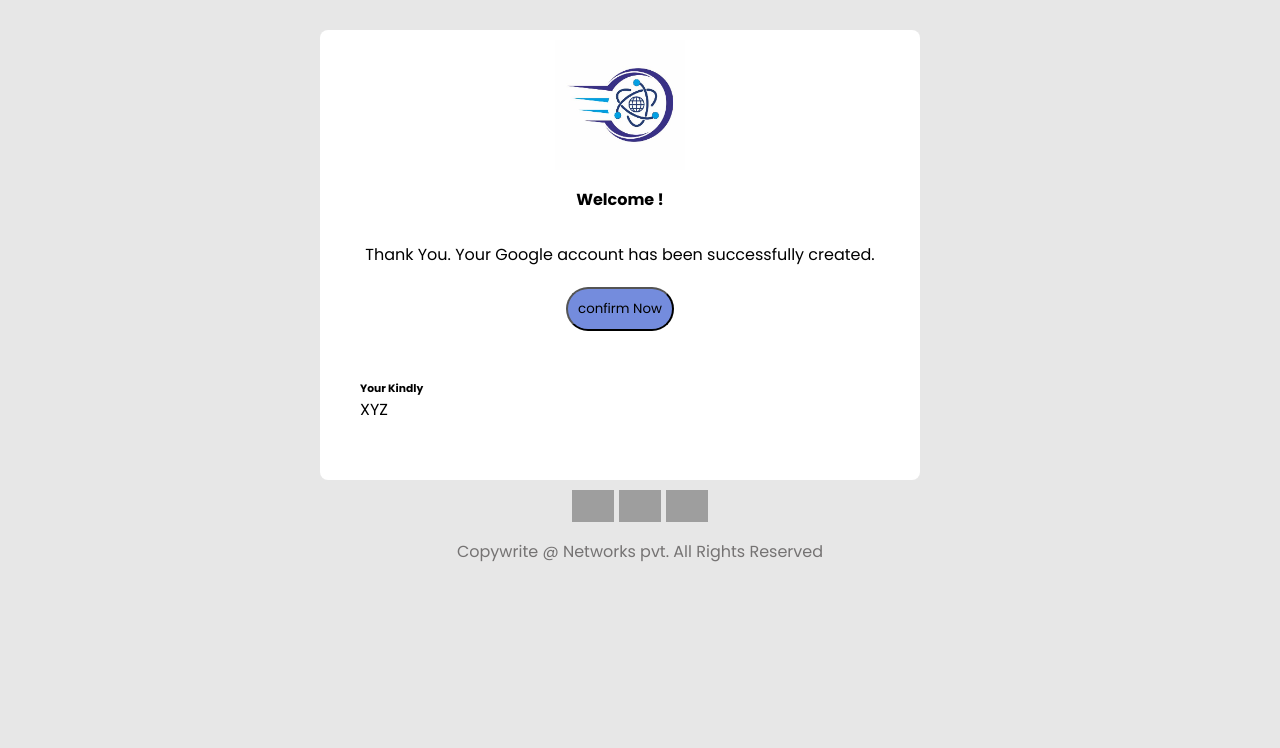
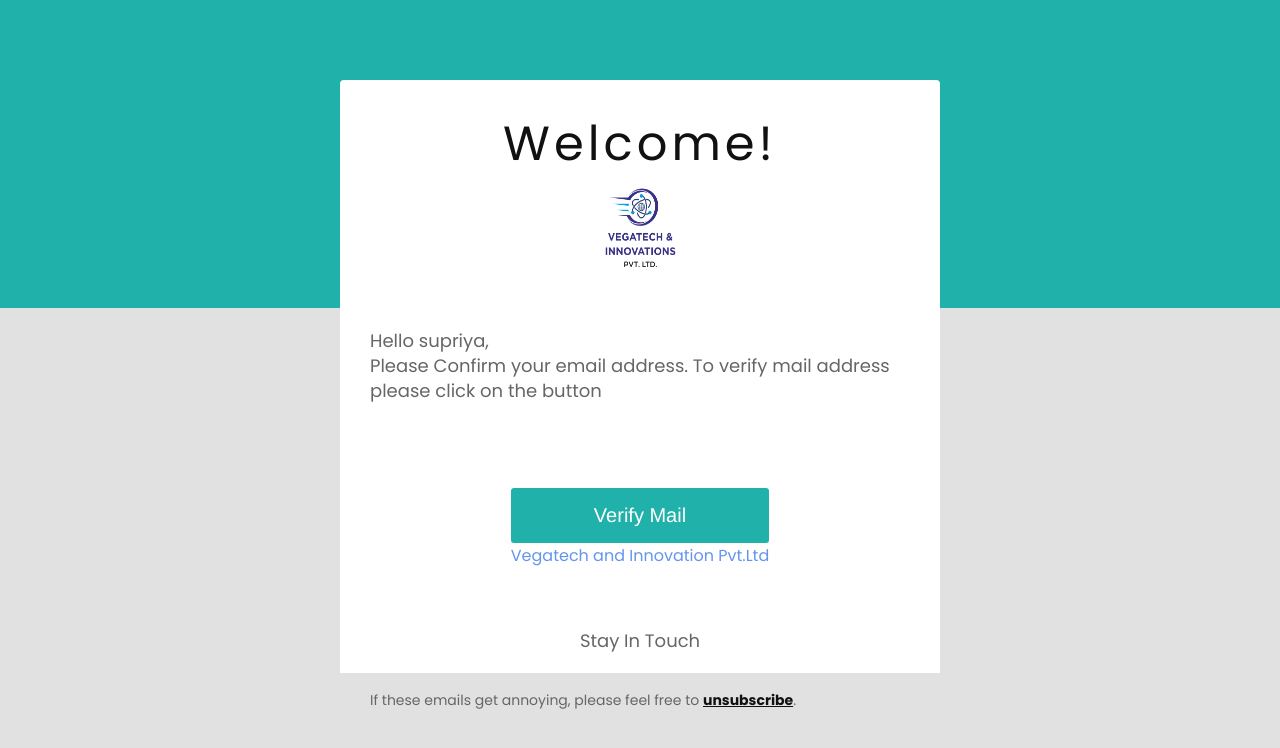
Before and after one commit to VegatechSupriya/template2, a plain HTML site: page index.html in a window 1280 px wide. Drawn offline with Linux system fonts and the light colour scheme; grey boxes are pictures that could not be loaded.

Commit message:
template2

```diff
--- a/index.html
+++ b/index.html
@@ -10,38 +10,81 @@
 
     <link rel="stylesheet" href="style.css">
 </head>
-<body>
-        <div class="container">
-            <div class="cards">
-                <div class="card">
-                   <div class="images">
-                      <img src="./images/symbol-1.jpg">
-                   </div>
-                   <div>
-                     <h4>Welcome !</h4>
-                     <p style="margin-top: 30px;">Thank You. Your Google account has been successfully created.</p>
-                     </div>
-                   <button class="primary" style="margin: 20px;background: rgb(116, 140, 221);">confirm Now</button>
-                 </div>
-                <div class="title" style="margin-top: 30px; margin-left: 40px;">
-                   <h6>Your Kindly</h6>
-                   <p>XYZ</p>
-                </div>
-            </div>
+<body style="background-color: #e1e1e1; margin: 0 !important; padding: 0 !important;">
+   <!-- HIDDEN PREHEADER TEXT -->
+   <div style="display: none; font-size: 1px; color: #fefefe; line-height: 1px; font-family: 'Lato', Helvetica, Arial, sans-serif; max-height: 0px; max-width: 0px; opacity: 0; overflow: hidden;"> We're thrilled to have you here! Get ready to dive into your new account. </div>
+   <table border="0" cellpadding="0" cellspacing="0" width="100%">
+       <!-- LOGO -->
+       <tr>
+           <td bgcolor="#20B2AA" align="center">
+               <table border="0" cellpadding="0" cellspacing="0" width="100%" style="max-width: 600px;">
+                   <tr>
+                       <td align="center" valign="top" style="padding: 40px 10px 40px 10px;"> </td>
+                   </tr>
+               </table>
+           </td>
+       </tr>
+       <tr>
+           <td bgcolor="#20B2AA" align="center" style="padding: 0px 10px 0px 10px;">
+               <table border="0" cellpadding="0" cellspacing="0" width="100%" style="max-width: 600px;">
+                   <tr>
+                       <td bgcolor="#ffffff" align="center" valign="top" style="padding: 40px 20px 20px 20px; border-radius: 4px 4px 0px 0px; color: #111111; font-family: 'Lato', Helvetica, Arial, sans-serif; font-size: 48px; font-weight: 400; letter-spacing: 4px; line-height: 48px;">
+                           <h1 style="font-size: 48px; font-weight: 400; margin: 2;">Welcome!</h1> <img src="images/logo-png.png" width="125" height="120" style="display: block; border: 0px;" />
+                       </td>
+                   </tr>
+               </table>
+           </td>
+       </tr>
+       <tr>
+           <td bgcolor="#e1e1e1" align="center" style="padding: 0px 10px 0px 10px;">
+               <table border="0" cellpadding="0" cellspacing="0" width="100%" style="max-width: 600px;">
+                   <tr>
+                       <td bgcolor="#ffffff" align="left" style="padding: 20px 30px 40px 30px; color: #666666; font-family: 'Lato', Helvetica, Arial, sans-serif; font-size: 18px; font-weight: 400; line-height: 25px;">
+                           <p style="margin: 0;">Hello supriya,</p>
+                           <p>Please Confirm your email address. To verify mail address please click on the button </p>
+                       </td>
+                   </tr>
+                   <tr>
+                       <td bgcolor="#ffffff" align="left">
+                           <table width="100%" border="0" cellspacing="0" cellpadding="0">
+                               <tr>
+                                   <td bgcolor="#ffffff" align="center" style="padding: 20px 30px 60px 30px;">
+                                       <table border="0" cellspacing="0" cellpadding="0">
+                                           <tr>
+                                               <td align="center" style="border-radius: 3px;" bgcolor="#20B2AA"><a href="#" target="_blank" style="font-size: 20px; font-family: Helvetica, Arial, sans-serif; color: #ffffff; text-decoration: none; color: #ffffff; text-decoration: none; padding: 15px 25px; border-radius: 2px; border: 1px solid #20B2AA; display: inline-block;">Verify Mail</a></td>
+                                               <br>
 
-        <div class="symbols">
-           <div class="symbol" style="margin: 10px;">
-              <td><a href="#" target="_blank"><img alt="Custom" height="32" src="https://i.imgur.com/oqO7F5M.png"/></a></td>
-              <td ><a href="#" target="_blank"><img alt="Custom" height="32" src="https://i.imgur.com/GyeoMVM.png"  /></a></td>
-              <td ><a href="#" target="_blank"><img alt="Custom" height="32" src="https://i.imgur.com/RbOeK0E.png"  /></a></td>
-           </div>
-        </div>
-        <div style="text-align: center; margin-bottom: 10px;color: rgb(117, 115, 115);">
-            <p>Copywrite @ Networks pvt. All Rights Reserved</p>
-        </div>
-       </div>
+                                           </tr>
+                                           <td align="center" style="border-radius: 3px; margin-top: 10px; color:#6495ED;">Vegatech  and Innovation Pvt.Ltd</td>
+                                       </table>
+                                   </td>
+                               </tr>
+                           </table>
+                       </td>
+                   </tr> <!-- COPY -->
+                   <!-- COPY -->
 
+                   <tr>
+                       <td bgcolor="#ffffff" align="left" style="padding: 0px 30px 20px 30px; color: #666666; font-family: 'Lato', Helvetica, Arial, sans-serif; font-size: 18px; font-weight: 400; line-height: 25px;">
+                           <p align="center" style="border-radius: 3px; margin: 0;">Stay In Touch</p>
+                       </td>
+                   </tr>
 
-</div>
+               </table>
+           </td>
+       </tr>
+
+       <tr>
+           <td bgcolor="#e1e1e1" align="center" style="padding: 0px 10px 0px 10px;">
+               <table border="0" cellpadding="0" cellspacing="0" width="100%" style="max-width: 600px;">
+                   <tr>
+                       <td bgcolor="#e1e1e1" align="left" style="padding: 0px 30px 30px 30px; color: #666666; font-family: 'Lato', Helvetica, Arial, sans-serif; font-size: 14px; font-weight: 400; line-height: 18px;"> <br>
+                           <p style="margin: 0;">If these emails get annoying, please feel free to <a href="#" target="_blank" style="color: #111111; font-weight: 700;">unsubscribe</a>.</p>
+                       </td>
+                   </tr>
+               </table>
+           </td>
+       </tr>
+   </table>
 </body>
 </html>
--- a/style.css
+++ b/style.css
@@ -28,6 +28,7 @@ body{
     text-align: center;
 }
 .images img{
+
    height: 150px;
    width: 150px;
    padding: 10px;
```
Also changed, not shown: images/cartoon-boy-question.jpg (added), images/emial.jpg (added), images/images.jpg (added), images/message.jpg (added), images/profile.jpg (added).
